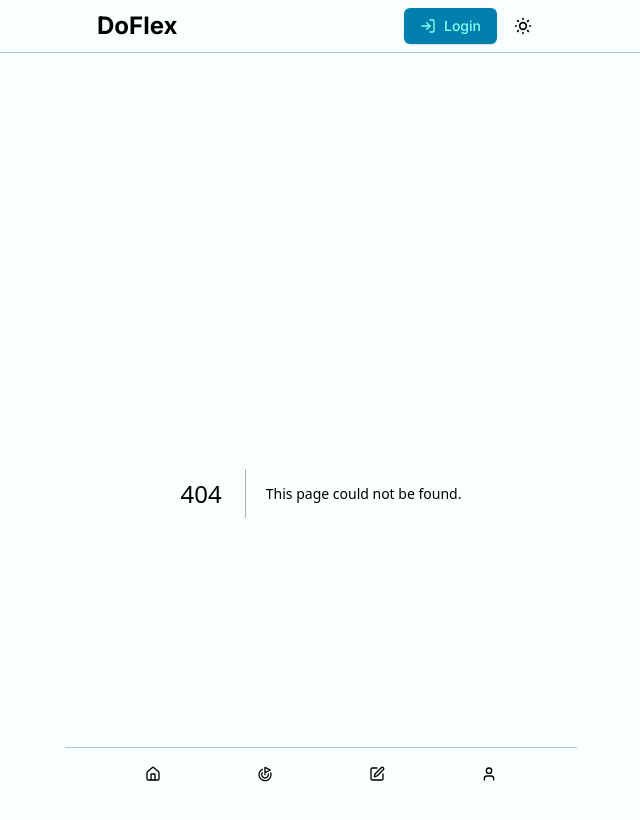
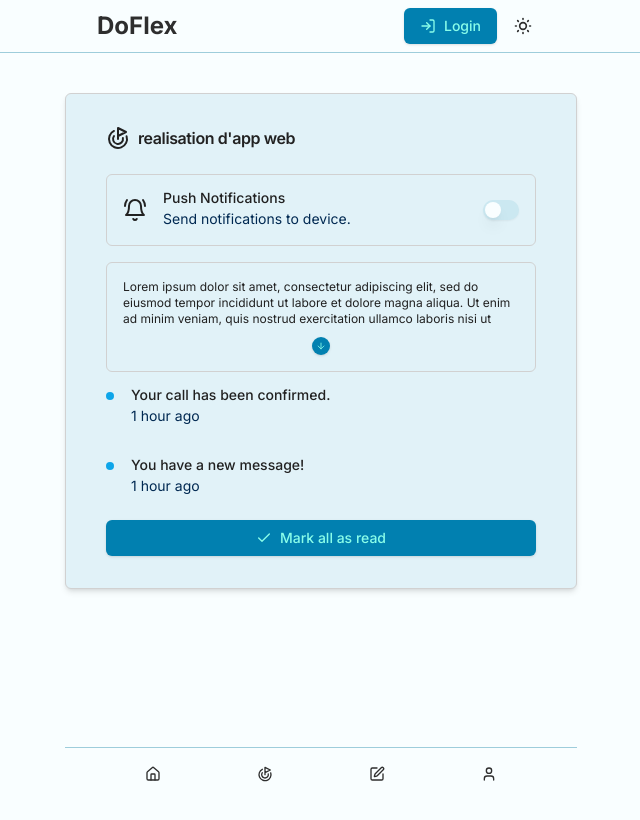
Before and after one commit to hamid-bassam/dev-do-flex, a Next.js app: page /test in a window 1280 px wide. Before the commit this address had no page. Shown: the top 820 px of the page, without its empty margins (319-959 px from the left). Built offline with nearby package versions, Linux system fonts and the light colour scheme.

Commit message:
scroll description max-height

```diff
--- /dev/null
+++ b/_components/description-scroll.tsx
@@ -0,0 +1,52 @@
+'use- client'
+import { ArrowDown, ArrowUp } from 'lucide-react';
+import {
+  useEffect,
+  useRef,
+  useState
+} from 'react';
+import { Button } from '../components/ui/button';
+export type DescriptionScrollProps = {
+  description: string;
+};
+
+export const DescriptionScroll = (props: DescriptionScrollProps) => {
+
+
+  const [fullDescription, setFullDescription] = useState(false);
+  const contentRef = useRef(null);
+
+  useEffect(() => {
+    if (fullDescription) {
+      contentRef.current.style.maxHeight = contentRef.current.scrollHeight + "px";
+    } else {
+      contentRef.current.style.maxHeight = "50px";
+    }
+  }, [fullDescription]);
+
+  return (
+    <span className='flex flex-col justify-center items-center gap-2'>
+      <div
+        ref={contentRef}
+        className={`text-xs overflow-hidden transition-max-height duration-500 ease-out`}
+        style={{ maxHeight: '50px' }}
+      >
+        {/* {props.description.length > 100 && !fullDescription
+          ? props.description.substring(0, 100) + "..."
+          : props.description} */}
+        {props.description}
+      </div>
+      {props.description.length > 100 &&
+        <Button className='p-1 h-full m-0 rounded-full' onClick={async () => {
+          setFullDescription(!fullDescription)
+        }}>
+          {
+            !fullDescription ?
+              <ArrowDown size={10} /> : <ArrowUp size={10} />
+          }
+
+        </Button>
+      }
+    </span>
+  );
+};
--- a/app/globals.css
+++ b/app/globals.css
@@ -57,3 +57,9 @@
     @apply bg-background text-foreground;
   }
 }
+
+@layer utilities {
+  .transition-max-height {
+    transition: max-height 0.5s ease-out;
+  }
+}
--- /dev/null
+++ b/app/test/page.tsx
@@ -0,0 +1,91 @@
+'use client'
+
+import { BellRing, Check, Goal } from 'lucide-react';
+import { DescriptionScroll } from '../../_components/description-scroll';
+import { Button } from '../../components/ui/button';
+import { Card, CardContent, CardFooter, CardHeader, CardTitle } from '../../components/ui/card';
+import { Switch } from '../../components/ui/switch';
+import { cn } from '../../lib/utils';
+const Page = () => {
+  const className = '';
+
+  const notifications = [
+    {
+      title: "Your call has been confirmed.",
+      description: "1 hour ago",
+    },
+    {
+      title: "You have a new message!",
+      description: "1 hour ago",
+    },
+
+  ]
+
+  const description = "Lorem ipsum dolor sit amet, consectetur adipiscing elit, sed do eiusmod tempor incididunt ut labore et dolore magna aliqua. Ut enim ad minim veniam, quis nostrud exercitation ullamco laboris nisi ut aliquip ex ea commodo consequat. Duis aute irure dolor in reprehenderit in voluptate velit esse cillum dolore eu fugiat nulla pariatur. Excepteur sint occaecat cupidatat non proident, sunt in culpa qui officia deserunt mollit anim id est laborum."
+
+  return (
+    <main>
+      <Card className={cn("px-4 py-2 shadow-md rounded-md", className)}>
+        <CardHeader>
+          <CardTitle><span className='flex items-center gap-2'><Goal /> realisation d&apos;app web</span> </CardTitle>
+        </CardHeader>
+        <CardContent className="grid gap-4">
+          <div className=" flex items-center space-x-4 rounded-md border p-4">
+            <BellRing />
+            <div className="flex-1 space-y-1">
+              <p className="text-sm font-medium leading-none">
+                Push Notifications
+              </p>
+              <p className="text-sm text-muted-foreground">
+                Send notifications to device.
+              </p>
+            </div>
+            <Switch />
+          </div>
+          <div className=" flex items-center  space-x-4 rounded-md border p-4 ">
+            {/* <span className='flex flex-col justify-center items-center gap-2'>
+              <p
+                ref={contentRef}
+                className={`text-xs overflow-hidden transition-max-height duration-500 ease-out `}
+                style={{ maxHeight: '200px' }}
+              >
+                {displayedText}
+              </p>
+              <Button className='p-1 h-full m-0 rounded-full'
+                onClick={() => setFullDescription(!fullDescription)}
+              >
+
+                <ArrowDown size={10} />
+              </Button>
+            </span> */}
+            <DescriptionScroll description={description} />
+          </div>
+          <div>
+            {notifications.map((notification, index) => (
+              <div
+                key={index}
+                className="mb-4 grid grid-cols-[25px_1fr] items-start pb-4 last:mb-0 last:pb-0"
+              >
+                <span className="flex h-2 w-2 translate-y-1 rounded-full bg-sky-500" />
+                <div className="space-y-1">
+                  <p className="text-sm font-medium leading-none">
+                    {notification.title}
+                  </p>
+                  <p className="text-sm text-muted-foreground">
+                    {notification.description}
+                  </p>
+                </div>
+              </div>
+            ))}
+          </div>
+        </CardContent>
+        <CardFooter>
+          <Button className="w-full">
+            <Check className="mr-2 h-4 w-4" /> Mark all as read
+          </Button>
+        </CardFooter>
+      </Card>
+    </main>
+  );
+};
+export default Page;
--- /dev/null
+++ b/components/ui/slider.tsx
@@ -0,0 +1,28 @@
+"use client"
+
+import * as React from "react"
+import * as SliderPrimitive from "@radix-ui/react-slider"
+
+import { cn } from "@/lib/utils"
+
+const Slider = React.forwardRef<
+  React.ElementRef<typeof SliderPrimitive.Root>,
+  React.ComponentPropsWithoutRef<typeof SliderPrimitive.Root>
+>(({ className, ...props }, ref) => (
+  <SliderPrimitive.Root
+    ref={ref}
+    className={cn(
+      "relative flex w-full touch-none select-none items-center",
+      className
+    )}
+    {...props}
+  >
+    <SliderPrimitive.Track className="relative h-1.5 w-full grow overflow-hidden rounded-full bg-primary/20">
+      <SliderPrimitive.Range className="absolute h-full bg-primary" />
+    </SliderPrimitive.Track>
+    <SliderPrimitive.Thumb className="block h-4 w-4 rounded-full border border-primary/50 bg-background shadow transition-colors focus-visible:outline-none focus-visible:ring-1 focus-visible:ring-ring disabled:pointer-events-none disabled:opacity-50" />
+  </SliderPrimitive.Root>
+))
+Slider.displayName = SliderPrimitive.Root.displayName
+
+export { Slider }
--- a/package.json
+++ b/package.json
@@ -19,6 +19,7 @@
     "@radix-ui/react-icons": "^1.3.0",
     "@radix-ui/react-label": "^2.0.2",
     "@radix-ui/react-menubar": "^1.0.4",
+    "@radix-ui/react-slider": "^1.1.2",
     "@radix-ui/react-slot": "^1.0.2",
     "@radix-ui/react-switch": "^1.0.3",
     "@radix-ui/react-toast": "^1.1.5",
```
Also changed, not shown: 1 other file (tests, documents, lock files or other folders).
